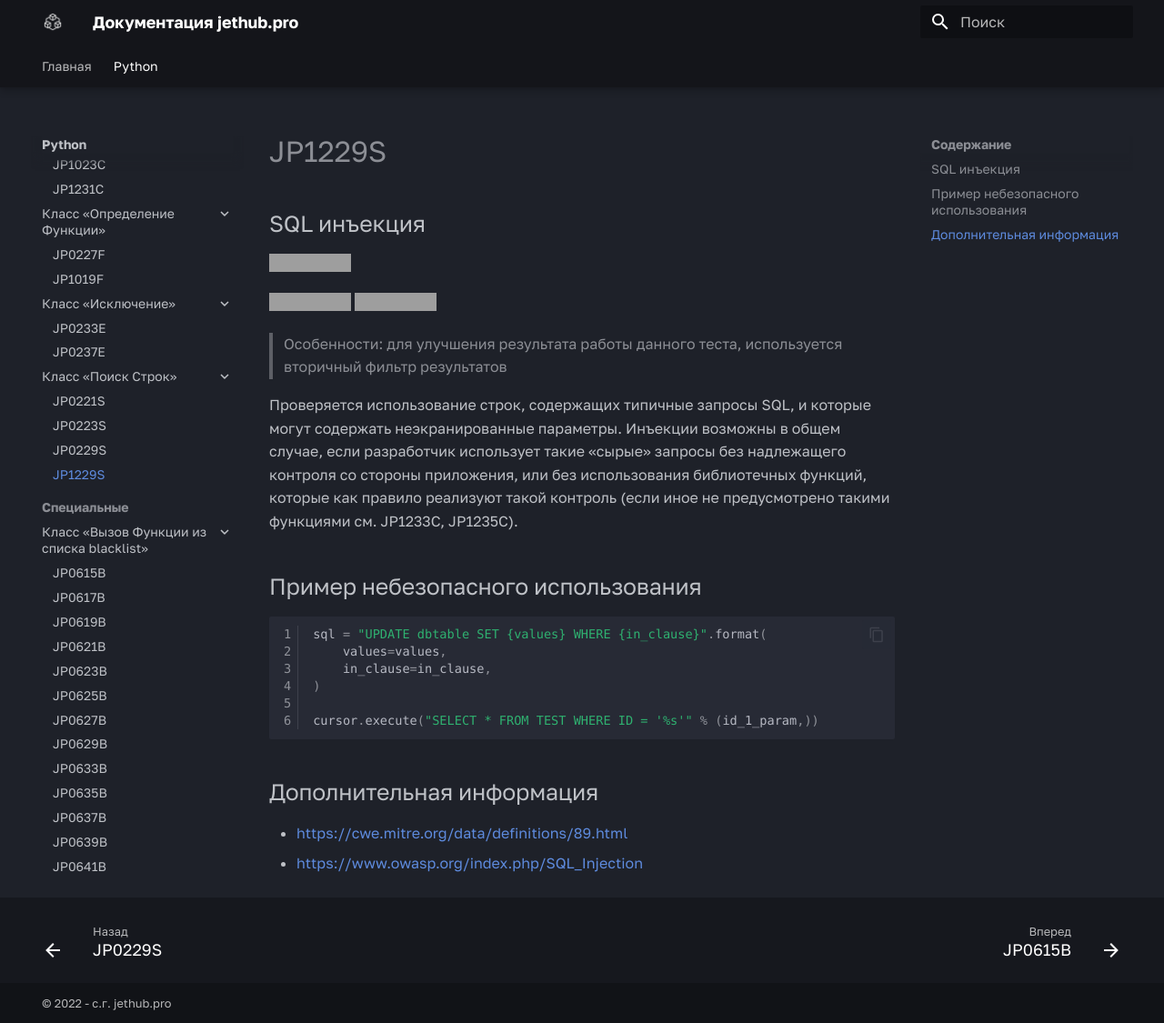
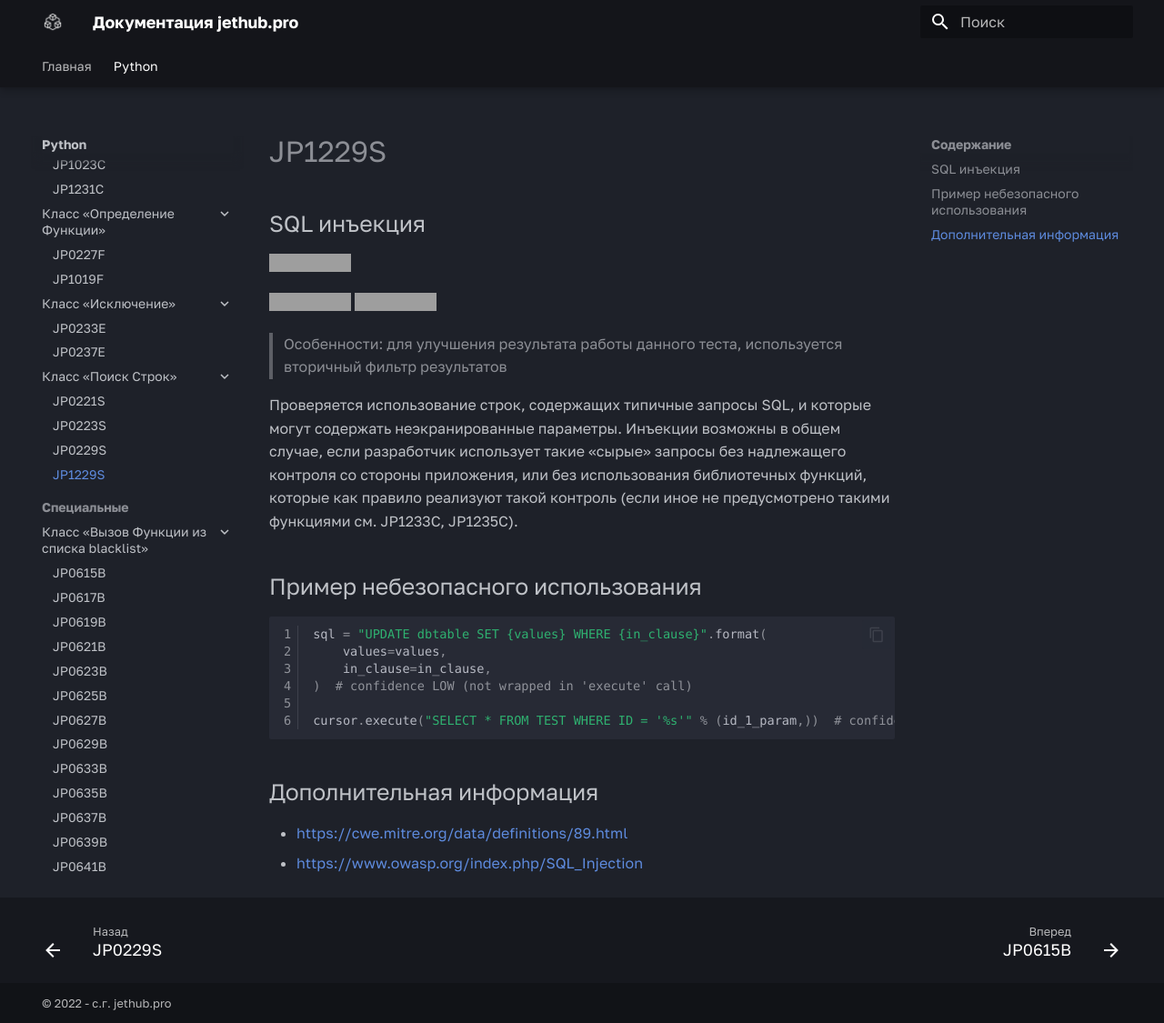
Before and after one commit to jethub-tech/docs.jethub.pro, an MkDocs documentation site: the page built from docs/python/common_errors/string/JP1229S-SQL_инъекция.md, in a window 1280 px wide and 1125 px high. Shown: the whole window at 91% size. Built offline with MkDocs 1.6.1 and Material for MkDocs 9.7.7, drawn with Linux system fonts in a browser that asks for light colours; some web fonts are replaced; grey boxes are pictures that could not be loaded.

Commit message:
Update JP1229S-SQL_инъекция.md

````diff
--- a/docs/python/common_errors/string/JP1229S-SQL_инъекция.md
+++ b/docs/python/common_errors/string/JP1229S-SQL_инъекция.md
@@ -16,9 +16,9 @@
 sql = "UPDATE dbtable SET {values} WHERE {in_clause}".format(
     values=values,
     in_clause=in_clause,
-)
+)  # confidence LOW (not wrapped in 'execute' call)
 
-cursor.execute("SELECT * FROM TEST WHERE ID = '%s'" % (id_1_param,))
+cursor.execute("SELECT * FROM TEST WHERE ID = '%s'" % (id_1_param,))  # confidence MEDIUM as it is wrapped in 'execute' call
 ```
 
 ## Дополнительная информация
````
